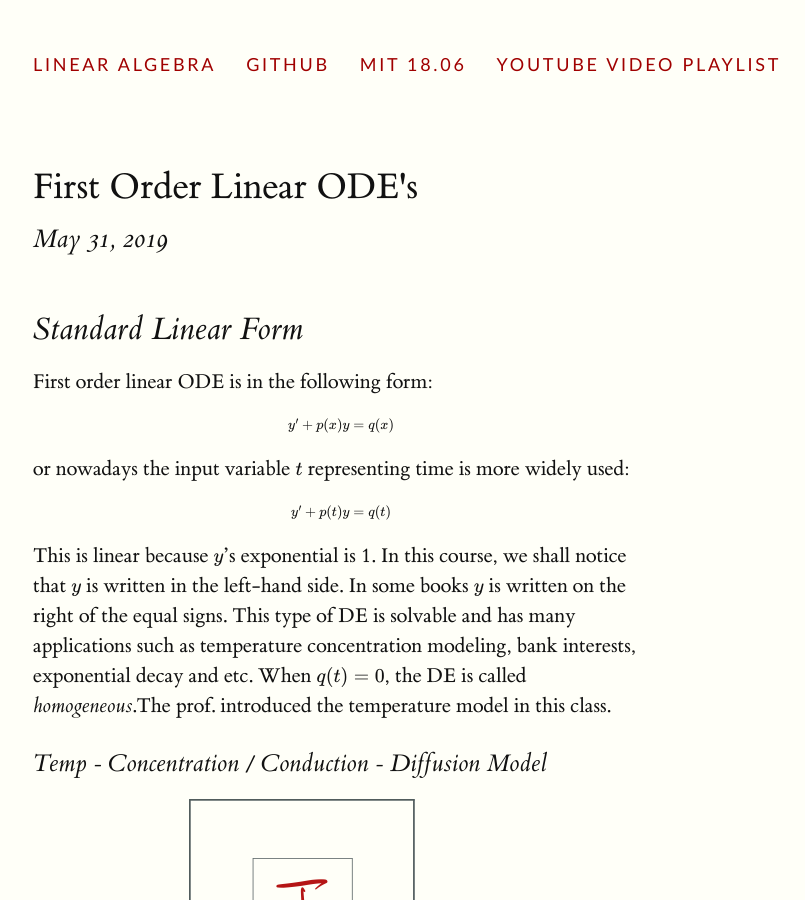
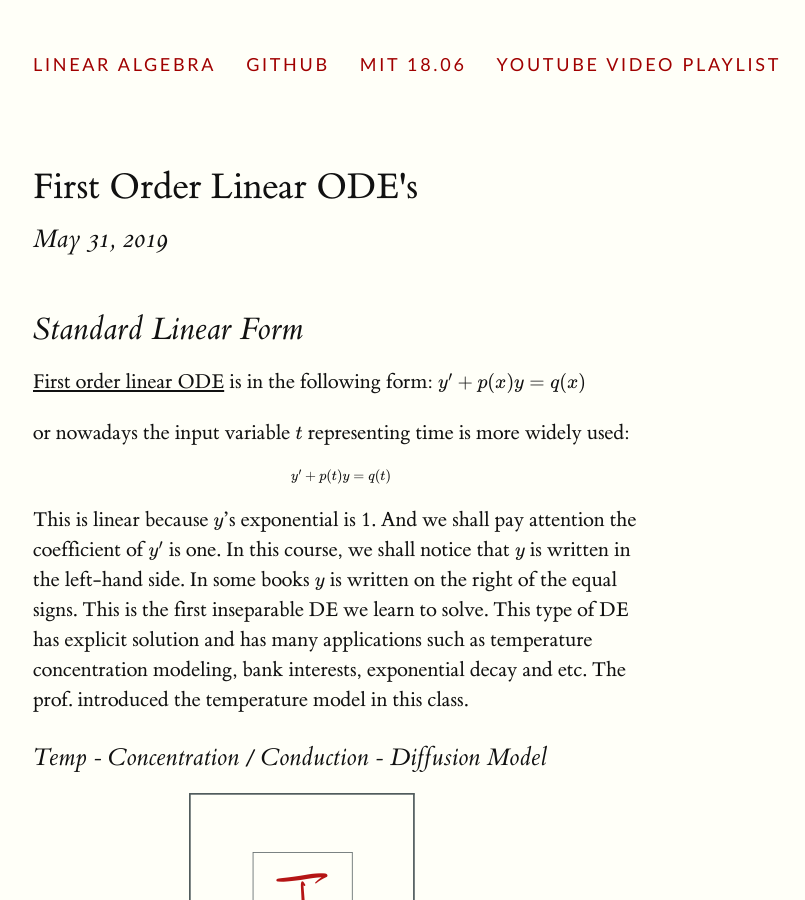
Before and after one commit to RuizhenMai/academic-blog, a Jekyll site: the page built from differential_equations/UnitI/first_order_linear_odes.md, in a window 1280 px wide and 900 px high. Shown: the whole window, without its empty margins (127-932 px from the left). Built offline with Jekyll 4.4.1, drawn with Linux system fonts in a browser that asks for light colours; formulas are drawn with MathJax 3.

Commit message:
save this for now

```diff
--- a/differential_equations/UnitI/first_order_linear_odes.md
+++ b/differential_equations/UnitI/first_order_linear_odes.md
@@ -6,8 +6,7 @@ date: 2019-5-31
 
 ## Standard Linear Form
 
-First order linear ODE is in the following form:
-
+<u>First order linear ODE</u> is in the following form:
 $$
 y'+p(x)y=q(x)
 $$
@@ -18,7 +17,7 @@ $$
 y'+p(t)y=q(t)
 $$
 
-This is linear because $$y$$'s exponential is 1. In this course, we shall notice that $$y$$ is written in the left-hand side. In some books $$y$$ is written on the right of the equal signs. This type of DE is solvable and has many applications such as temperature concentration modeling, bank interests, exponential decay and etc. When $$q(t)=0$$, the DE is called *homogeneous*.The prof. introduced the temperature model in this class.
+This is linear because $$y$$'s exponential is 1. And we shall pay attention the coefficient of $$y'$$ is one. In this course, we shall notice that $$y$$ is written in the left-hand side. In some books $$y$$ is written on the right of the equal signs. This is the first inseparable DE we learn to solve. This type of DE has explicit solution and has many applications such as temperature concentration modeling, bank interests, exponential decay and etc. The prof. introduced the temperature model in this class.
 
 ### Temp - Concentration / Conduction - Diffusion Model
 
```
Also changed, not shown: differential_equations/UnitI/complex_arithmetric_and_exponentials.md (added, +29 -0 lines), differential_equations/index.md (+2 -0 lines), linear_algebra/UnitI/Transposes,Permutation,Vector_Spaces.md (+1 -1 lines).
